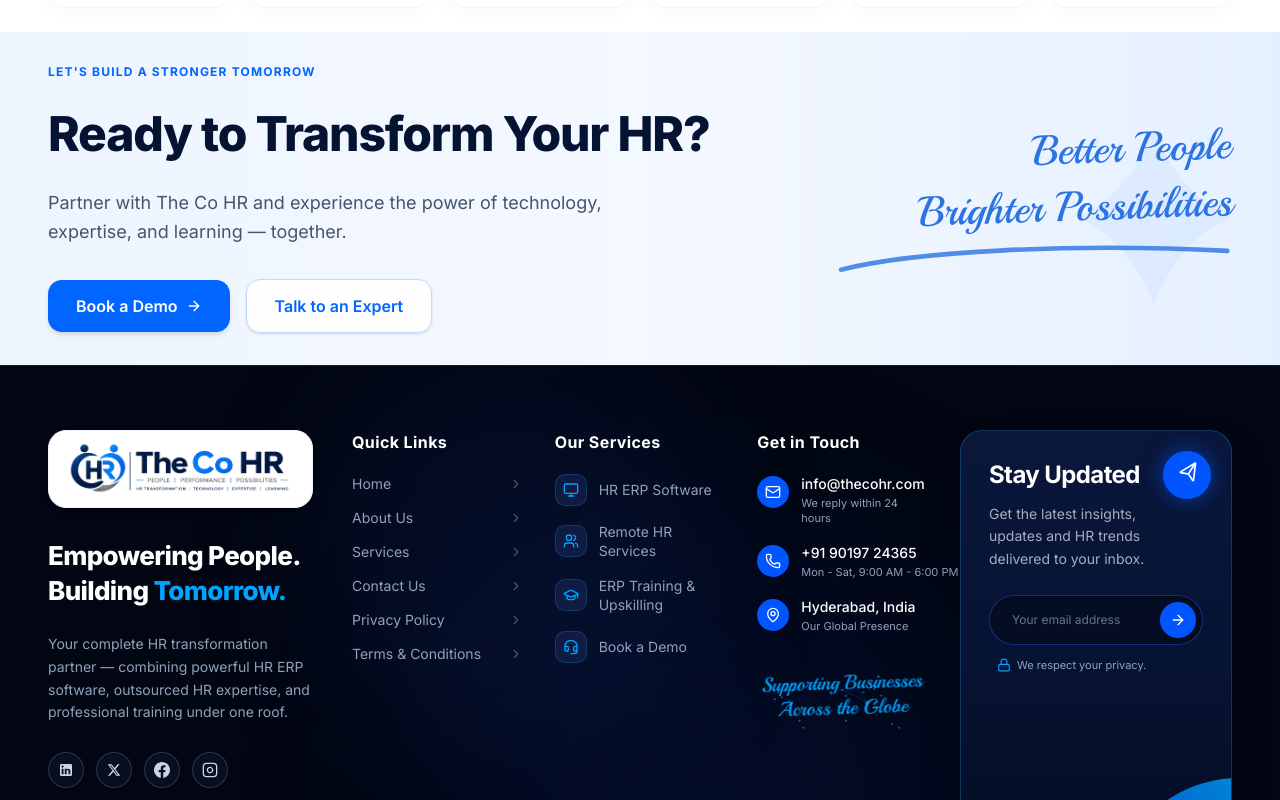
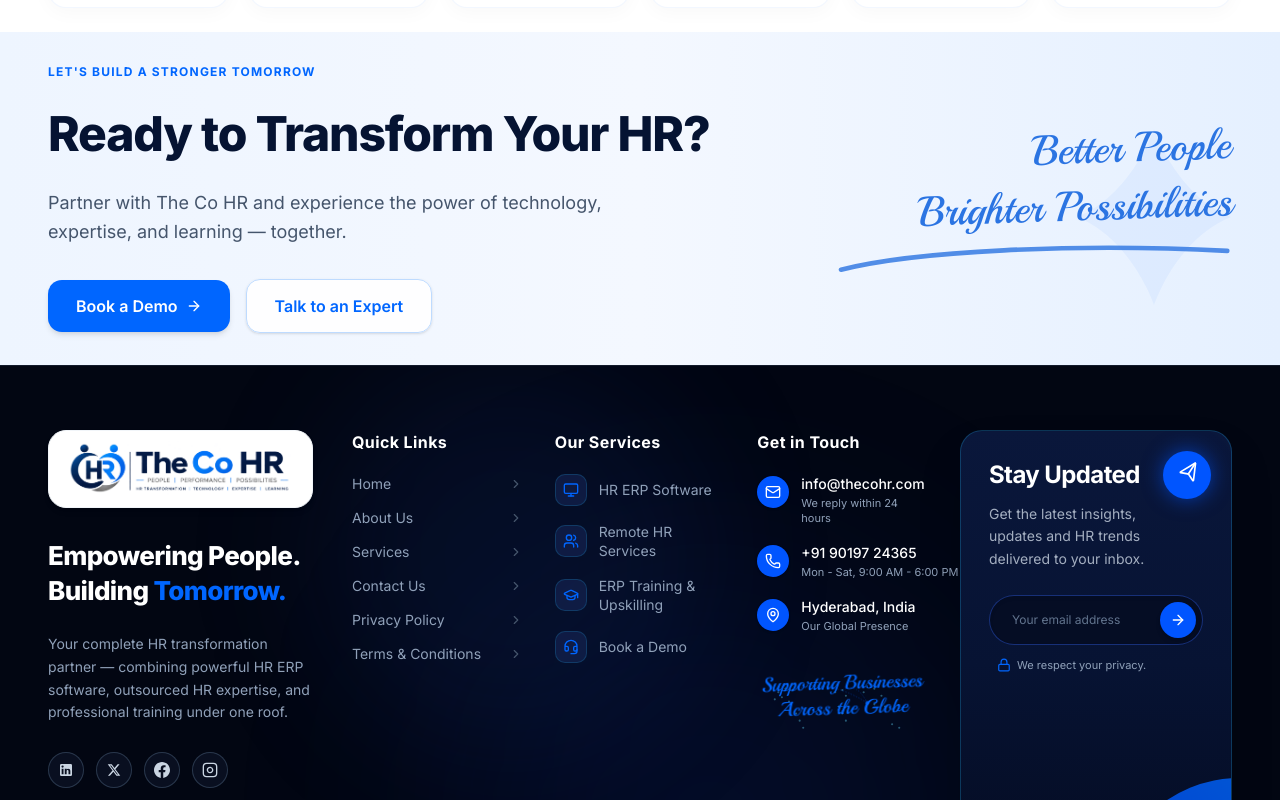
Before and after one commit to SIVAGORAM/thecohr, a Next.js app: page /about in a window 1280 px wide. Shown: the part 2000-2800 px from the top of the page. Built offline with nearby package versions, Linux system fonts and the light colour scheme; no server answers.

Commit message:
feat: add footer, about hero, core services components and loading page

```diff
--- a/app/loading.tsx
+++ b/app/loading.tsx
@@ -10,7 +10,7 @@
         {/* Animated Brand Pulse Badge */}
         <div className="relative flex items-center justify-center w-20 h-20">
           {/* Outer Rotating Glowing Ring */}
-          <div className="absolute inset-0 rounded-full border-2 border-transparent border-t-[#0066FF] border-r-[#00A3FF] animate-spin" />
+          <div className="absolute inset-0 rounded-full border-2 border-transparent border-t-[#0066FF] border-r-[#0055FF] animate-spin" />
 
           {/* Subtle Inner Pulsing Ring */}
           <div className="absolute inset-2 rounded-full border border-blue-500/30 animate-ping opacity-30" />
@@ -39,7 +39,7 @@
 
           {/* Progress Shimmer Line */}
           <div className="w-44 h-1 bg-slate-800 rounded-full overflow-hidden mx-auto mt-3">
-            <div className="h-full bg-gradient-to-r from-[#0066FF] via-[#00A3FF] to-[#0066FF] rounded-full animate-shimmer w-full" />
+            <div className="h-full bg-gradient-to-r from-[#0066FF] via-[#0055FF] to-[#0066FF] rounded-full animate-shimmer w-full" />
           </div>
         </div>
       </div>
--- a/components/layout/footer.tsx
+++ b/components/layout/footer.tsx
@@ -78,7 +78,7 @@
           <defs>
             <linearGradient id="footer-wave-grad" x1="0%" y1="0%" x2="100%" y2="0%">
               <stop offset="0%" stopColor="#0055FF" stopOpacity="0.3" />
-              <stop offset="50%" stopColor="#00A3FF" stopOpacity="0.1" />
+              <stop offset="50%" stopColor="#0066FF" stopOpacity="0.1" />
               <stop offset="100%" stopColor="#003399" stopOpacity="0.4" />
             </linearGradient>
           </defs>
@@ -107,7 +107,7 @@
             {/* Headline */}
             <div className="text-xl sm:text-2xl lg:text-[26px] font-extrabold text-white tracking-tight leading-snug">
               Empowering People.<br />
-              Building <span className="text-[#00A3FF]">Tomorrow.</span>
+              Building <span className="text-[#0066FF]">Tomorrow.</span>
             </div>
 
             {/* Description */}
@@ -143,14 +143,14 @@
 
             {/* Calligraphy Script Accent */}
             <div className="pt-2 sm:pt-3">
-              <div className="font-[family-name:var(--font-playball)] text-[#00A3FF] text-xl sm:text-2xl lg:text-3xl -rotate-2 leading-tight tracking-wide">
+              <div className="font-[family-name:var(--font-playball)] text-[#0066FF] text-xl sm:text-2xl lg:text-3xl -rotate-2 leading-tight tracking-wide">
                 Better People
               </div>
               <div className="relative inline-block">
-                <span className="font-[family-name:var(--font-playball)] text-[#00A3FF] text-xl sm:text-2xl lg:text-3xl -rotate-2 leading-tight tracking-wide">
+                <span className="font-[family-name:var(--font-playball)] text-[#0066FF] text-xl sm:text-2xl lg:text-3xl -rotate-2 leading-tight tracking-wide">
                   Brighter Possibilities
                 </span>
-                <svg className="absolute -bottom-2 left-0 w-full h-3 text-[#00A3FF]/60 overflow-visible" viewBox="0 0 200 12" fill="none">
+                <svg className="absolute -bottom-2 left-0 w-full h-3 text-[#0066FF]/60 overflow-visible" viewBox="0 0 200 12" fill="none">
                   <path d="M2,8 Q100,-2 198,8" stroke="currentColor" strokeWidth="2.5" strokeLinecap="round" />
                 </svg>
               </div>
@@ -174,7 +174,7 @@
                 <li key={link.label}>
                   <Link href={link.href} className="group flex items-center justify-between text-slate-400 hover:text-white transition-colors">
                     <span>{link.label}</span>
-                    <ChevronRight className="w-3.5 h-3.5 text-slate-600 group-hover:text-[#00A3FF] group-hover:translate-x-1 transition-all" />
+                    <ChevronRight className="w-3.5 h-3.5 text-slate-600 group-hover:text-[#0066FF] group-hover:translate-x-1 transition-all" />
                   </Link>
                 </li>
               ))}
@@ -188,10 +188,10 @@
             </h4>
             <ul className="space-y-3.5 sm:space-y-4">
               {[
-                { label: "HR ERP Software", icon: <Monitor className="w-4 h-4 text-[#00A3FF]" />, href: "/services#hr-erp-software" },
-                { label: "Remote HR Services", icon: <Users className="w-4 h-4 text-[#00A3FF]" />, href: "/services#remote-hr-services" },
-                { label: "ERP Training & Upskilling", icon: <GraduationCap className="w-4 h-4 text-[#00A3FF]" />, href: "/services#erp-training" },
-                { label: "Book a Demo", icon: <Headset className="w-4 h-4 text-[#00A3FF]" />, href: "/contact" },
+                { label: "HR ERP Software", icon: <Monitor className="w-4 h-4 text-[#0066FF]" />, href: "/services#hr-erp-software" },
+                { label: "Remote HR Services", icon: <Users className="w-4 h-4 text-[#0066FF]" />, href: "/services#remote-hr-services" },
+                { label: "ERP Training & Upskilling", icon: <GraduationCap className="w-4 h-4 text-[#0066FF]" />, href: "/services#erp-training" },
+                { label: "Book a Demo", icon: <Headset className="w-4 h-4 text-[#0066FF]" />, href: "/contact" },
               ].map((service) => (
                 <li key={service.label}>
                   <Link href={service.href} className="group flex items-center gap-3 text-xs lg:text-sm text-slate-400 hover:text-white transition-colors">
@@ -218,7 +218,7 @@
                   <Mail className="w-4 h-4" />
                 </div>
                 <div className="min-w-0">
-                  <a href="mailto:info@thecohr.com" className="text-white font-medium hover:text-[#00A3FF] transition-colors block truncate">
+                  <a href="mailto:info@thecohr.com" className="text-white font-medium hover:text-[#0066FF] transition-colors block truncate">
                     info@thecohr.com
                   </a>
                   <span className="text-[11px] text-slate-400 block mt-0.5">We reply within 24 hours</span>
@@ -231,7 +231,7 @@
                   <Phone className="w-4 h-4" />
                 </div>
                 <div className="min-w-0">
-                  <a href="tel:+919019724365" className="text-white font-medium hover:text-[#00A3FF] transition-colors block">
+                  <a href="tel:+919019724365" className="text-white font-medium hover:text-[#0066FF] transition-colors block">
                     +91 90197 24365
                   </a>
                   <span className="text-[11px] text-slate-400 block mt-0.5 whitespace-nowrap">Mon - Sat, 9:00 AM - 6:00 PM</span>
@@ -262,21 +262,21 @@
                     <circle cx="110" cy="25" r="1.5" /><circle cx="120" cy="22" r="1.5" /><circle cx="125" cy="30" r="1.5" />
                     <circle cx="115" cy="45" r="1.5" /><circle cx="120" cy="55" r="1.5" /><circle cx="125" cy="65" r="1.5" />
                     <circle cx="150" cy="25" r="1.5" /><circle cx="165" cy="20" r="1.5" /><circle cx="175" cy="30" r="1.5" />
-                    <circle cx="155" cy="40" r="2.5" className="text-[#00A3FF] animate-pulse" />
+                    <circle cx="155" cy="40" r="2.5" className="text-[#0066FF] animate-pulse" />
                     <circle cx="165" cy="42" r="1.5" /><circle cx="180" cy="45" r="1.5" />
                     <circle cx="190" cy="70" r="1.5" /><circle cx="200" cy="75" r="1.5" />
                   </g>
-                  <path d="M50,22 Q100,5 155,40" stroke="#00A3FF" strokeWidth="1" strokeDasharray="2,2" opacity="0.6" />
-                  <path d="M120,22 Q140,10 155,40" stroke="#00A3FF" strokeWidth="1" strokeDasharray="2,2" opacity="0.6" />
+                  <path d="M50,22 Q100,5 155,40" stroke="#0066FF" strokeWidth="1" strokeDasharray="2,2" opacity="0.6" />
+                  <path d="M120,22 Q140,10 155,40" stroke="#0066FF" strokeWidth="1" strokeDasharray="2,2" opacity="0.6" />
                 </svg>
               </div>
 
               {/* Overlaid Calligraphy */}
               <div className="absolute top-4 left-0 w-full text-center pointer-events-none transform -rotate-2">
-                <div className="font-[family-name:var(--font-playball)] text-[#00A3FF] text-base sm:text-lg lg:text-xl leading-tight drop-shadow-md">
+                <div className="font-[family-name:var(--font-playball)] text-[#0066FF] text-base sm:text-lg lg:text-xl leading-tight drop-shadow-md">
                   Supporting Businesses
                 </div>
-                <div className="font-[family-name:var(--font-playball)] text-[#00A3FF] text-base sm:text-lg lg:text-xl leading-tight drop-shadow-md">
+                <div className="font-[family-name:var(--font-playball)] text-[#0066FF] text-base sm:text-lg lg:text-xl leading-tight drop-shadow-md">
                   Across the Globe
                 </div>
               </div>
@@ -344,7 +344,7 @@
                     )}
 
                     <div className="flex items-center gap-1.5 text-[11px] text-slate-400 px-2">
-                      <Lock className="w-3.5 h-3.5 text-[#00A3FF]" />
+                      <Lock className="w-3.5 h-3.5 text-[#0066FF]" />
                       <span>We respect your privacy.</span>
                     </div>
                   </form>
@@ -352,7 +352,7 @@
               </div>
 
               {/* Solid Vibrant Corner Gradient Swoop from Mockup */}
-              <div className="w-28 sm:w-32 h-28 sm:h-32 bg-gradient-to-tr from-[#0044FF] to-[#00A3FF] rounded-tl-full absolute -bottom-2 -right-2 pointer-events-none opacity-80" />
+              <div className="w-28 sm:w-32 h-28 sm:h-32 bg-gradient-to-tr from-[#0044FF] to-[#0066FF] rounded-tl-full absolute -bottom-2 -right-2 pointer-events-none opacity-80" />
             </div>
           </div>
 
--- a/components/sections/about-hero.tsx
+++ b/components/sections/about-hero.tsx
@@ -17,7 +17,7 @@
 
             {/* Headline */}
             <h1 className="text-3xl sm:text-4xl lg:text-5xl font-extrabold text-[#051332] tracking-tight leading-tight">
-              Empowering Businesses Through <span className="text-[#00A3FF]">People</span> and <span className="text-[#00A3FF]">Technology</span>
+              Empowering Businesses Through <span className="text-[#0066FF]">People</span> and <span className="text-[#0066FF]">Technology</span>
             </h1>
 
             {/* Paragraph */}
--- a/components/sections/core-services.tsx
+++ b/components/sections/core-services.tsx
@@ -89,7 +89,7 @@
                 <div className="relative z-10 flex flex-col h-full">
 
                   {/* Icon */}
-                  <div className="w-[72px] h-[72px] rounded-full bg-gradient-to-br from-[#00A3FF] to-[#0055FF] flex items-center justify-center mb-6 shadow-lg shadow-blue-500/20 shrink-0">
+                  <div className="w-[72px] h-[72px] rounded-full bg-gradient-to-br from-[#0066FF] to-[#0055FF] flex items-center justify-center mb-6 shadow-lg shadow-blue-500/20 shrink-0">
                     {iconsMap[service.icon]}
                   </div>
 
```
